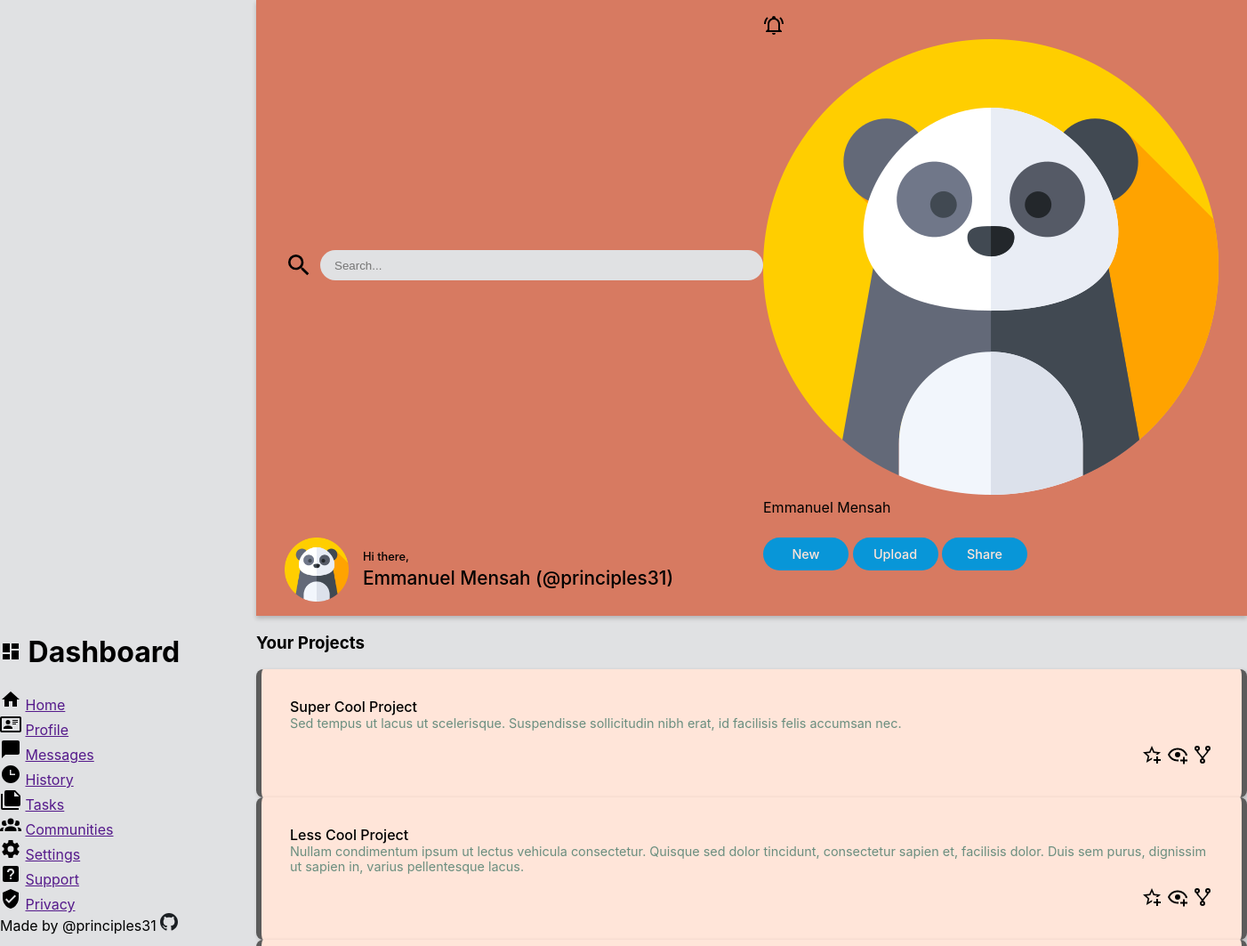
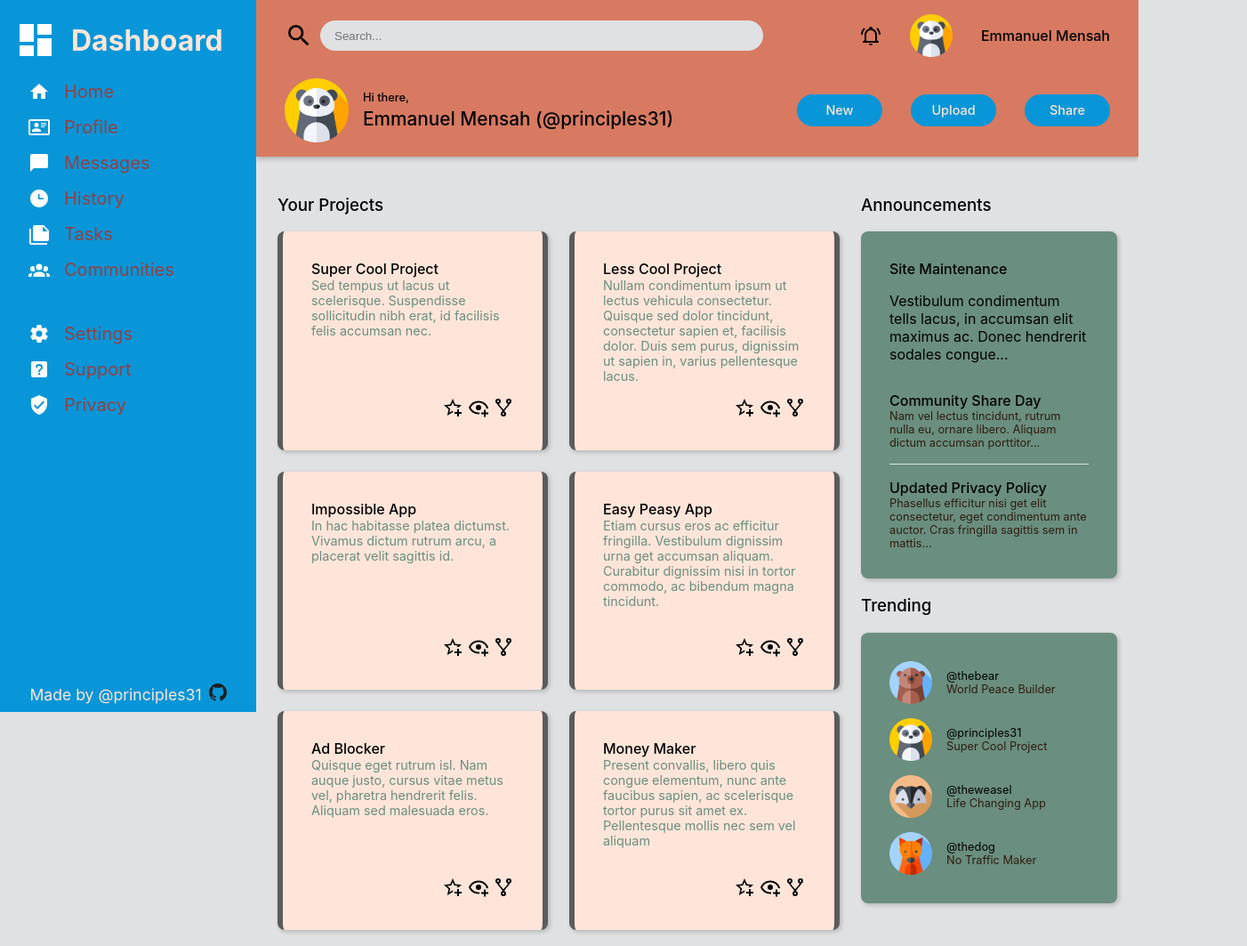
Before and after one commit to principles31/admin_dashboard, a website: page index.html in a window 1280 px wide. Shown: the top 1063 px of the page at 89% size, 1402 px wide, since content can reach past the window. Drawn offline with Linux system fonts and the light colour scheme.

Commit message:
modify the css file

```diff
--- a/out.css
+++ b/out.css
@@ -121,3 +121,188 @@ h4 {
   margin-top: auto;
   align-self: flex-end;
 }
+
+.top_right,
+.buttons {
+  display: flex;
+  align-items: center;
+  justify-content: end;
+  gap: 2rem;
+}
+
+.top_right span {
+  font-weight: 500;
+}
+
+.user_logo {
+  width: 3rem;
+  height: 3rem;
+}
+
+.sidebar {
+  background-color: var(--primary-color);
+  color: #ffe5d9;
+  width: var(--sidebar-width);
+  top: 0;
+  bottom: 0;
+  left: 0;
+  position: fixed;
+  padding-left: 1rem;
+  padding-right: 1rem;
+  font-size: 1.25rem;
+  box-sizing: border-box;
+
+}
+
+.sidebar_content {
+  display: grid;
+  grid-template-rows: auto 1fr auto;
+  height: 100%;
+}
+
+.sidebar_link {
+  display: flex;
+  align-items: center;
+  gap: 1rem;
+}
+
+.sidebar_link a {
+  text-decoration: none;
+  color: #914146;
+}
+
+.sidebar-link a:hover {
+  text-decoration: underline;
+  transform: scale(1.03);
+  display: inline-block;
+}
+
+.nav_top {
+  margin-bottom: 3rem;
+  display: flex;
+  flex-direction: column;
+  gap: 1rem;
+  padding-left: 1rem;
+}
+
+.nav_bottom {
+  display: flex;
+  flex-direction: column;
+  gap: 1rem;
+  padding-left: 1rem;
+}
+
+.head h1 {
+  display: flex;
+  align-items: center;
+  gap: 1rem;
+  font-size: 2rem;
+}
+
+.sidebar_link img,
+.dash_icon {
+  filter: invert(100%);
+}
+
+.dash_icon {
+  width: 3rem;
+}
+
+.footer {
+  font-size: 1.1rem;
+  display: flex;
+  align-items: center;
+  justify-content: center;
+  padding-bottom: 0.5rem;
+}
+
+.octocat {
+  margin-left: 0.5rem;
+}
+
+.content {
+  display: grid;
+  grid-template-columns: 1fr 18rem;
+  grid-gap: 1.5rem;
+  padding: 1.5rem;
+  grid-column: 2/3;
+}
+
+.projects {
+  display: flex;
+  flex-direction: column;
+}
+
+.cards_container {
+  display: grid;
+  flex-grow: 1;
+  grid-area: 1/1/-1/2;
+  grid-template-columns: 1fr 1fr;
+  grid-template-rows: repeat(3, 1fr);
+  grid-gap: 1.5rem;
+
+}
+
+h3 {
+  font-weight: 500;
+}
+
+.news_list,
+.user_list {
+  background-color: #6a8e7f;
+  border-radius: 0.5rem;
+  padding: 2rem;
+  box-shadow: var(--card-box-shadow);
+}
+.news_list_item {
+  border-bottom: 1px solid #dbe2ec;
+  padding: 1rem 0;
+}
+
+.news_list_item:first-child {
+  padding-top: 0;
+}
+
+.news_list_item:last-child {
+  border-bottom: none;
+  padding-bottom: 0;
+}
+
+.news_list_item .text {
+  color: #2e1e0f;
+  font-size: 0.8rem;
+  margin: 0;
+}
+.newslist_item h4 {
+  font-size: 0.9rem;
+}
+
+.trending {
+  grid-column: -2/-1;
+}
+
+.user_list img {
+  width: 3rem;
+  height: 3rem;
+}
+
+.user {
+  display: flex;
+  align-items: center;
+  margin-bottom: 1rem;
+  gap: 1rem;
+}
+.user:last-child {
+  margin-bottom: 0;
+}
+
+.username,
+.description {
+  font-size: 0.8rem;
+}
+
+.description {
+  color: #2e1e0f;
+}
+
+/*# sourceMappingURL=out.css.map */
```
